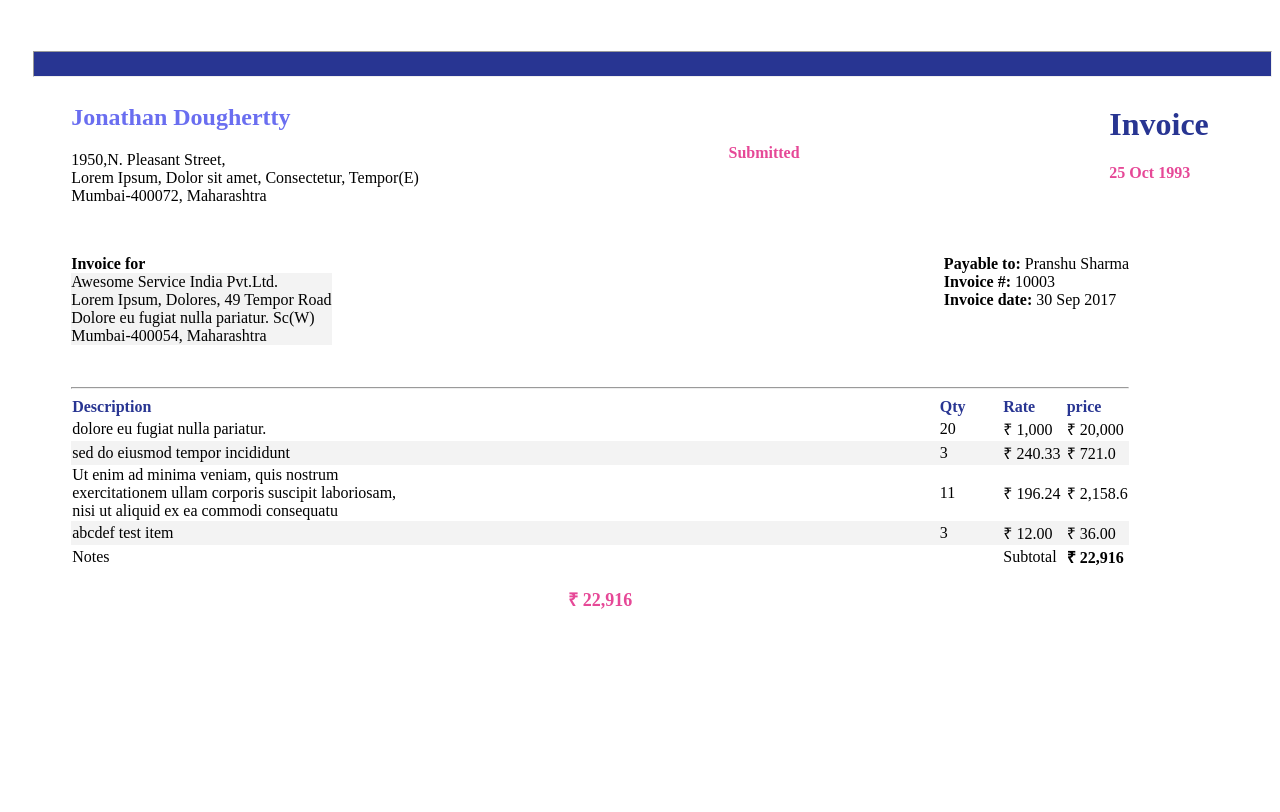
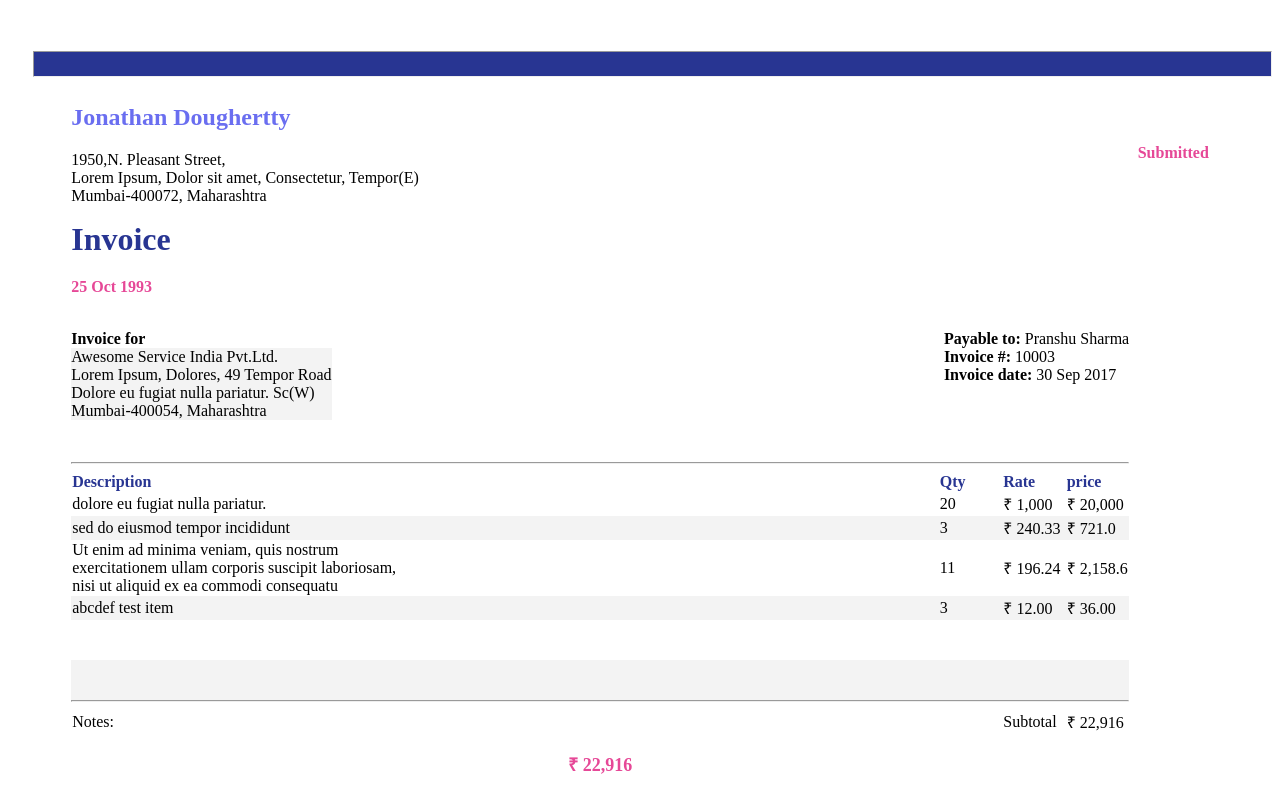
Before and after one commit to mohanendrasidda/Invoice_siloho, a plain HTML site: page index.html in a window 1280 px wide. Drawn offline with Linux system fonts and the light colour scheme.

Commit message:
made top bar changes

```diff
--- a/index.css
+++ b/index.css
@@ -15,11 +15,11 @@ th {
 .center{
     display: flex;
     align-items: center;
+    margin-left: 50%;
 }
-/* .top .right{
-    display: flex;
-    align-items: center;
-} */
+.right {
+    padding-right: 5%;
+}
 
 table{
     border-collapse: collapse;
@@ -30,13 +30,13 @@ tr:nth-child(even){
 }
 
 .blank_row_1{
-    height:3em;
+    height:2.5em;
     background-color: #FFFF;
 }
 
 .blank_row_2{
-    height:3em;
-    background-color: rgb(32, 5, 5);
+    height:2.5em;
+    background-color: rgb(243, 243, 243)
 }
 
 .divider hr{
@@ -52,3 +52,9 @@ tr:nth-child(even){
     color: rgb(230, 72, 151);
     font-size: large;
 }
+
+hr{
+    background-color: rgb(243, 243, 243)
+}
+
+.top .right h1 {margin: auto;margin-bottom: 1.25rem;}
--- a/index.html
+++ b/index.html
@@ -81,16 +81,18 @@
                       <td>&#8377; 12.00</td>
                       <td>&#8377; 36.00</td>
                     </tr>
-                  <tr>
-                      <td>Notes</td>
-                      <td></td>
-                      <td>Subtotal</td>
-                      <td><b>&#8377; 22,916</b></td>
-                    </tr>
-
                    </tbody>
                   </table>
                 </div>
+                <div class="blank_row_1"></div>
+                <div class="blank_row_2"></div>
+                <hr style="margin-top:0%">
+                <table  style="width:100%">
+                  <tr><td style="width:82%">Notes:</td>
+                  <td style="width:6%"></td>
+                  <td style="width:6%">Subtotal</td>
+              <td style="width:6%">&#8377; 22,916</td></tr>
+                </table>
                 &nbsp;
                 <div class="last"><b>&#8377; 22,916</b></div>
             </div>
```
